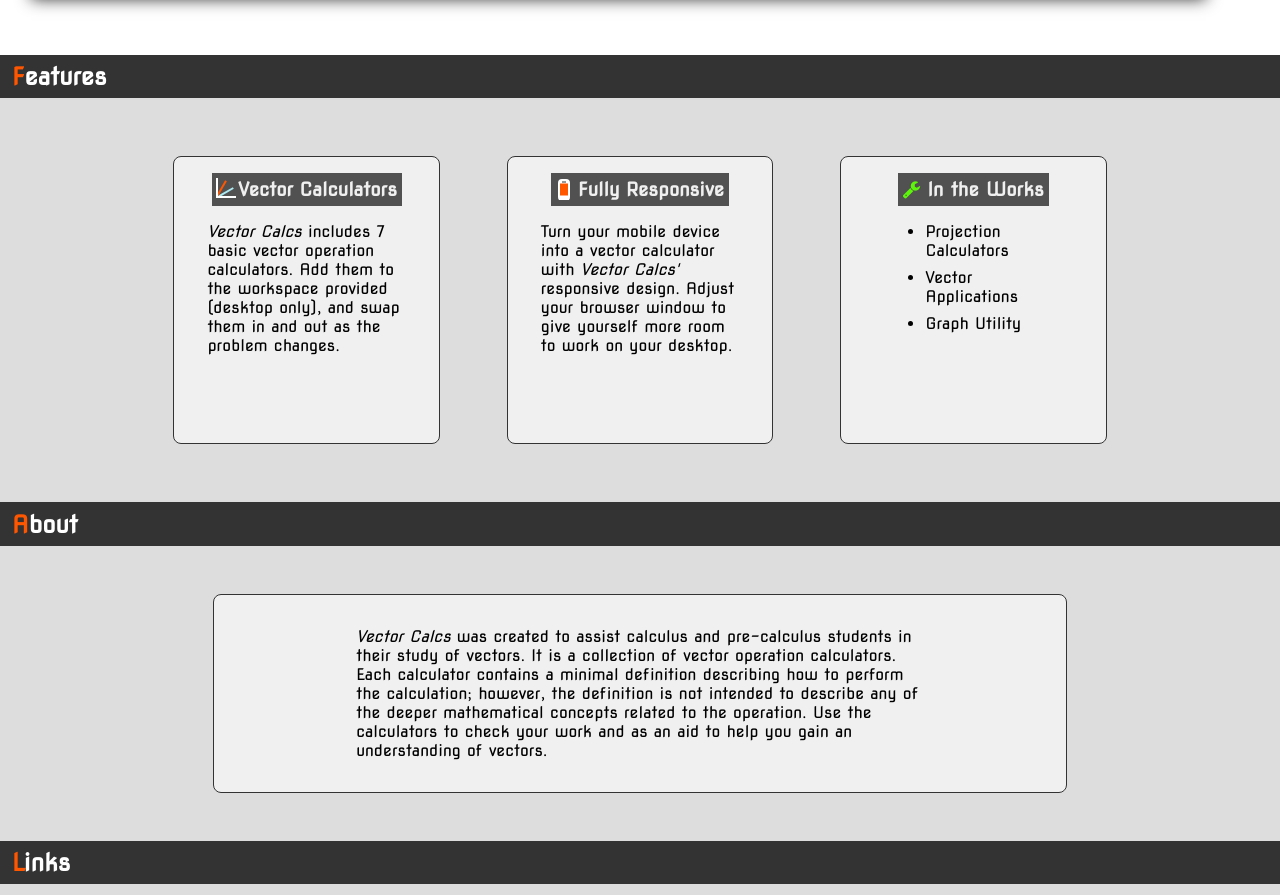
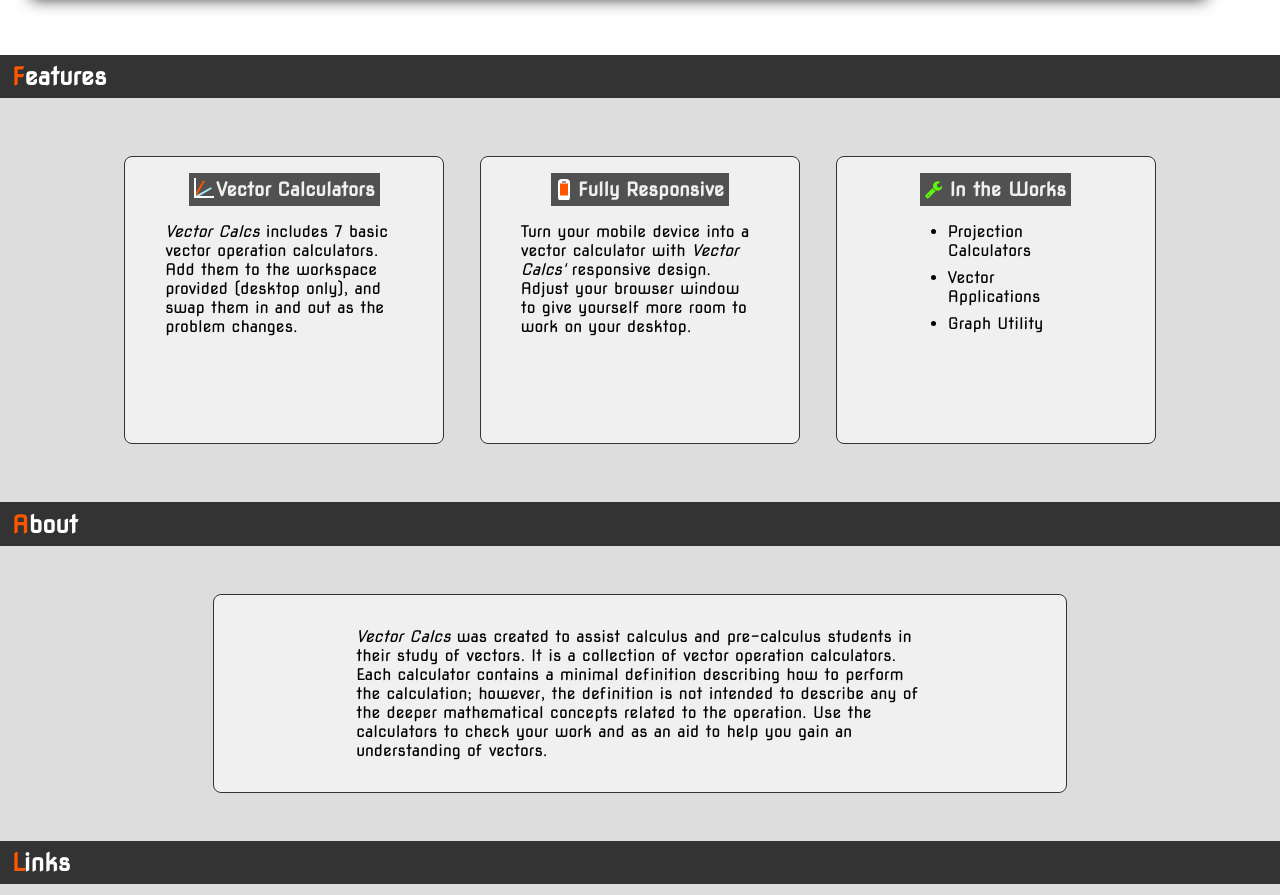
Before and after one commit to evrm1ya/vectorcalcs, a website: page index.html in a window 1280 px wide. Shown: the part 1500-2395 px from the top of the page. Drawn offline with nearby package versions, Linux system fonts and the light colour scheme; a web font is replaced by a local one.

Commit message:
fix a few styles for firefox

```diff
--- a/css/styles.css
+++ b/css/styles.css
@@ -747,6 +747,12 @@ a {
       );
   }
 
+  .l-features {
+    display: flex;
+    flex-direction: row;
+    justify-content: space-around;
+  }
+
   .l-code {
     display: block;
     width: 100%;
@@ -989,8 +995,8 @@ a {
     padding: 0;
     display: inline-block;
     float: left;
-    margin-left: 6.25%;
     min-height: 18em;
+    width: 30%;
   }
 
   [class*="m-feature-col"] header {
--- a/index.html
+++ b/index.html
@@ -6,7 +6,8 @@
   <meta name='author' content='Evan Vermilyea'>
   <meta name='description' content='A collection of vector operation calculators
     designed to assist pre-calculus and calculus students.'>
-  <meta name='keywords' content='Vector, Calculator, Calculus, Pre-Calculus, Trigonometry'>
+    <meta name='keywords' content='Vector, Calculator, Vector Addition, Vector Subtraction,
+    Vector Magnigtude, Scalar Multiplication, Dot Product, Cross Product, Angle Between Two Vectors'>
   <meta name="viewport" content="width=device-width, initial-scale=1.0">
   <link href="./dist/styles.min.css" rel="stylesheet" type="text/css">
   <link href='http://fonts.googleapis.com/css?family=Audiowide|Coda|Nova+Square' rel='stylesheet' type='text/css'>
@@ -672,7 +673,7 @@
       <p class="m-def-win-highlight">
         arccos( (<span class="in-ltr-orange">a</span> &middot;
         <span class="in-ltr-blue">b</span>) /
-        (<span class="in-ltr-orange">&#124;&#124;a&#124;&#124;</span> &middot;
+        (<span class="in-ltr-orange">&#124;&#124;a&#124;&#124;</span> *
         <span class="in-ltr-blue"> &#124;&#124;b&#124;&#124;</span>) ).
       </p>
       <footer>
```
Also changed, not shown: dist/styles.css, dist/styles.min.css.
